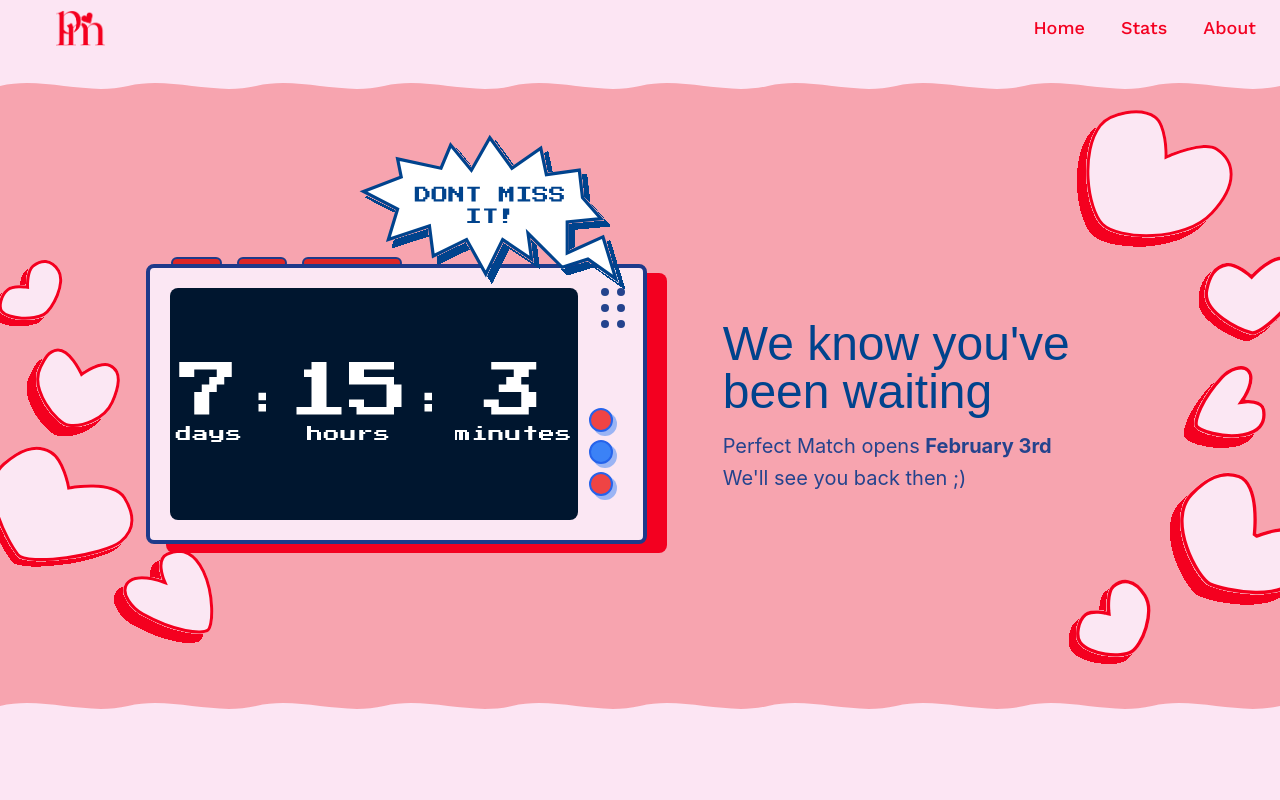
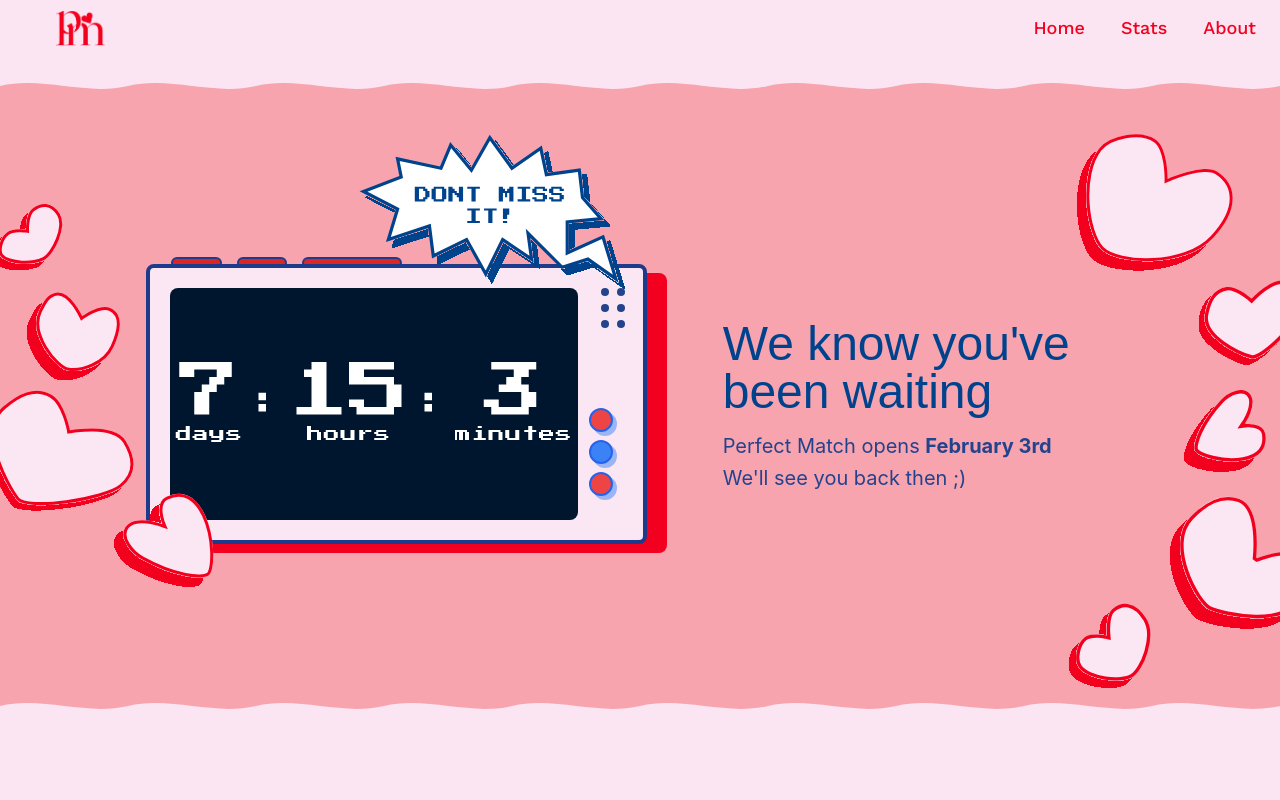
Before and after one commit to wyatt/perfect-match-web, a Next.js app: page / in a window 1280 px wide. Shown: the top 800 px of the page. Built offline with nearby package versions, Linux system fonts and the light colour scheme; no server answers; the database is empty; a web font is replaced by a local one.

Commit message:
fix heart images not fully displaying

```diff
--- a/pages/index.tsx
+++ b/pages/index.tsx
@@ -51,6 +51,13 @@ const Home: NextPage = (props: any) => {
             </div>
             */}
 
+            <div className="absolute left-0 top-0 h-screen w-[18vw] hidden lg:block z-20">
+                <Image src="/left_hearts.svg" alt="left hearts" layout='fill' priority={true} draggable='false' />
+            </div>
+            <div className="absolute right-0 -top-0 h-screen w-[18vw] hidden lg:block z-20">
+                <Image src="/right_hearts.svg" alt="right hearts" layout='fill' priority={true} draggable='false' />
+            </div>
+
             <div className="relative z-0 overflow-hidden">
                 <div className="bg-pmpink-500">
                     <div className="w-full bg-pmpink-500"></div>
@@ -64,13 +71,6 @@ const Home: NextPage = (props: any) => {
                             ></path>
                         </svg>
                     </div>
-                </div>
-
-                <div className="absolute left-0 top-0 h-screen w-[18vw] hidden lg:block z-10">
-                    <Image src="/left_hearts.svg" alt="left hearts" layout='fill' priority={true} draggable='false' />
-                </div>
-                <div className="absolute right-0 -top-[10vh] h-screen w-[18vw] hidden lg:block z-10">
-                    <Image src="/right_hearts.svg" alt="right hearts" layout='fill' priority={true} draggable='false' />
                 </div>
 
                 <section className="bg-pmpink2-500">
```
